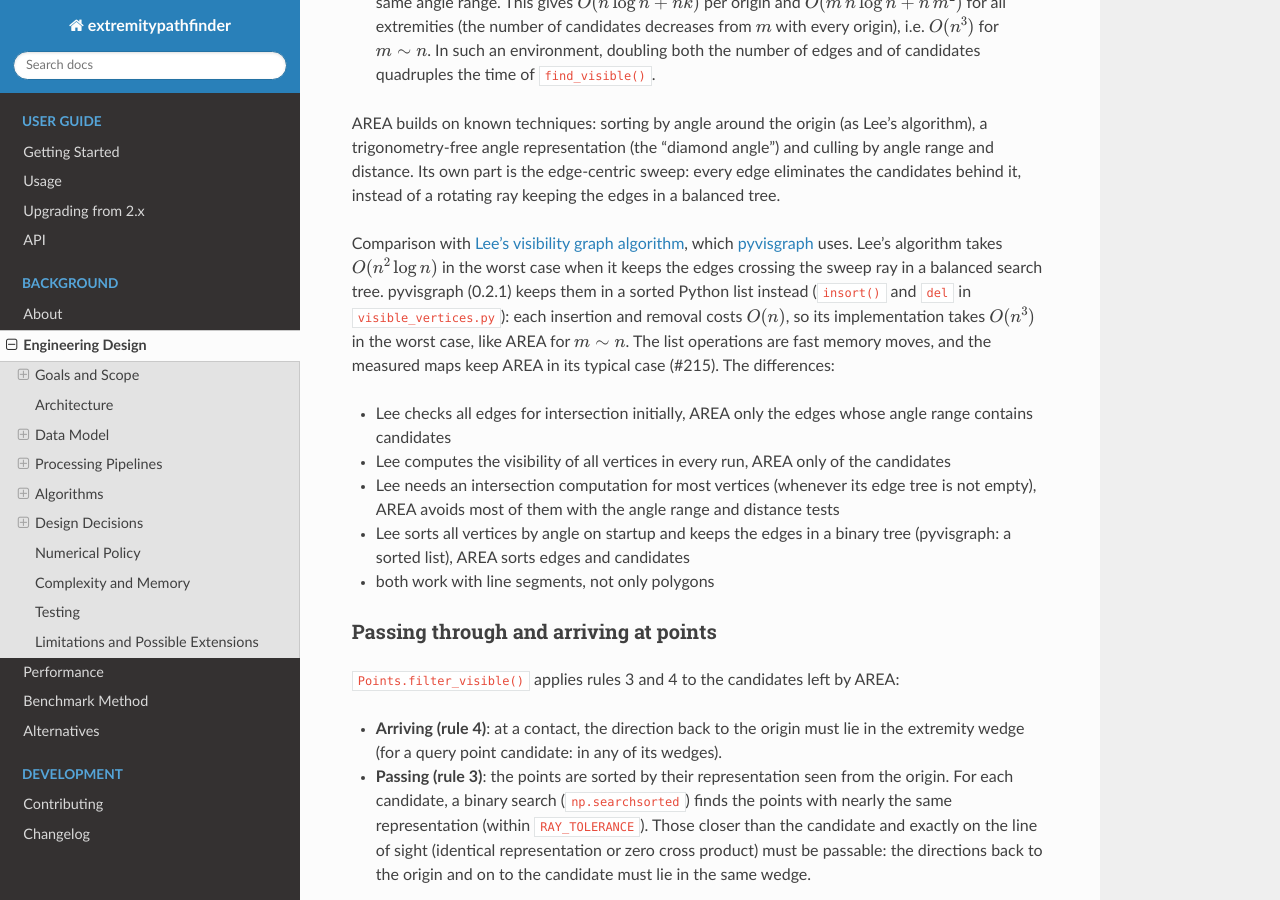
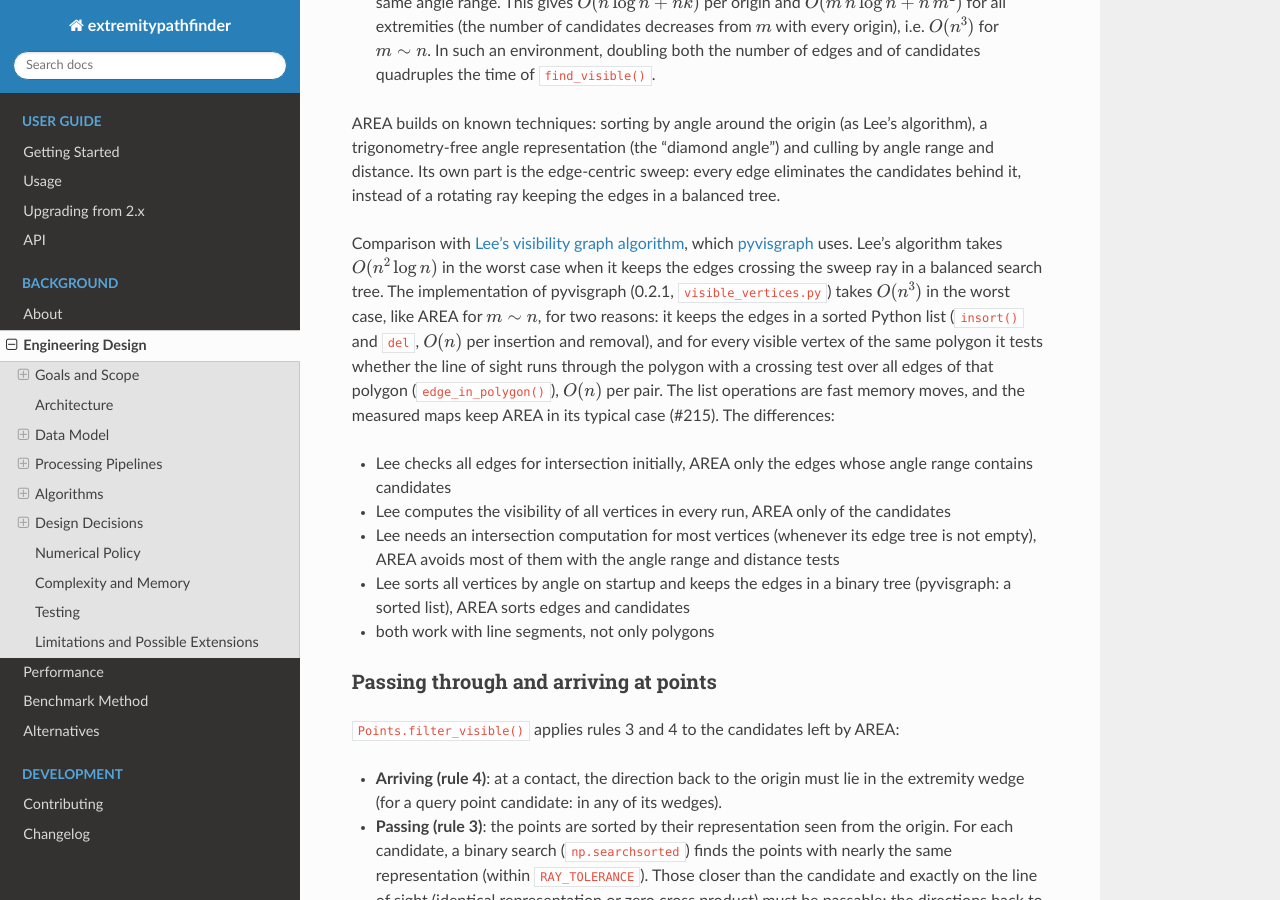
Before and after one commit to jannikmi/extremitypathfinder, a Sphinx documentation site: the page built from docs/8_design.rst, in a window 1280 px wide and 900 px high, scrolled down 8624 px. Built offline with Sphinx 7.4.7 and the Read the Docs theme 3.1.0, drawn with Linux system fonts in a browser that asks for light colours.

Commit message:
docs: both causes of pyvisgraph's cubic worst case (review)
Besides the sorted list, pyvisgraph tests every visible vertex of the same
polygon with a crossing test over all edges of the polygon (edge_in_polygon),
O(n) per pair: cubic even with a balanced tree.

Co-Authored-By: Claude Opus 5.5 <noreply@anthropic.com>
Claude-Session: https://claude.ai/code/session_01XJqV79greKdC4GerJQ4fin

```diff
--- a/CHANGELOG.rst
+++ b/CHANGELOG.rst
@@ -73,7 +73,8 @@ other changes:
   The implementation details moved there from the about page.
 - documentation: corrected the worst-case time of the visibility computation (AREA) to ``O(n m²)``
   for ``n`` vertices and ``m`` extremities (previously stated as ``O(n² log n)``), with its relation to known techniques
-  and the worst case of pyvisgraph's implementation of Lee's algorithm (``O(n³)``, sorted list instead of a tree).
+  and the worst case of pyvisgraph's implementation of Lee's algorithm (``O(n³)``: a sorted list instead of a tree,
+  and a test against all edges of the polygon per visible vertex).
 - documentation: contacts and points on edges do not survive transforms that round the coordinates
   (reprojecting, rotating, shifting by decimals): snap the coordinates after transforming (#3).
 
--- a/docs/8_design.rst
+++ b/docs/8_design.rst
@@ -396,9 +396,11 @@ instead of a rotating ray keeping the edges in a balanced tree.
 Comparison with `Lee's visibility graph algorithm <https://dav.ee/papers/Visibility_Graph_Algorithm.pdf>`__,
 which `pyvisgraph <https://github.com/TaipanRex/pyvisgraph>`__ uses.
 Lee's algorithm takes :math:`O(n^2 \log n)` in the worst case when it keeps the edges crossing the sweep ray
-in a balanced search tree. pyvisgraph (0.2.1) keeps them in a sorted Python list instead
-(``insort()`` and ``del`` in ``visible_vertices.py``): each insertion and removal costs :math:`O(n)`,
-so its implementation takes :math:`O(n^3)` in the worst case, like AREA for :math:`m \sim n`.
+in a balanced search tree. The implementation of pyvisgraph (0.2.1, ``visible_vertices.py``) takes :math:`O(n^3)`
+in the worst case, like AREA for :math:`m \sim n`, for two reasons: it keeps the edges in a sorted Python list
+(``insort()`` and ``del``, :math:`O(n)` per insertion and removal), and for every visible vertex of the same polygon
+it tests whether the line of sight runs through the polygon with a crossing test over all edges of that polygon
+(``edge_in_polygon()``), :math:`O(n)` per pair.
 The list operations are fast memory moves, and the measured maps keep AREA in its typical case (#215).
 The differences:
 
--- a/docs/9_alternatives.rst
+++ b/docs/9_alternatives.rst
@@ -39,8 +39,9 @@ Other packages
     **Unmaintained**: the last release (0.2.1) dates from 2018, the last commit from 2020.
     Builds the complete visibility graph of all obstacle vertices with Lee's algorithm
     (optionally with multiple worker processes) and finds paths with Dijkstra's algorithm.
-    Lee's algorithm takes :math:`O(n^2 \log n)` with a balanced tree of the edges, pyvisgraph keeps them
-    in a sorted list, which takes :math:`O(n^3)` in the worst case (cf. :ref:`engineering design <design>`).
+    Lee's algorithm takes :math:`O(n^2 \log n)` with a balanced tree of the edges. The implementation of pyvisgraph
+    takes :math:`O(n^3)` in the worst case: it keeps the edges in a sorted list and tests every visible vertex
+    of the same polygon against all edges of the polygon (cf. :ref:`engineering design <design>`).
     Obstacles are polygons in the unbounded plane (no boundary polygon).
     Differences to this package:
 
```
